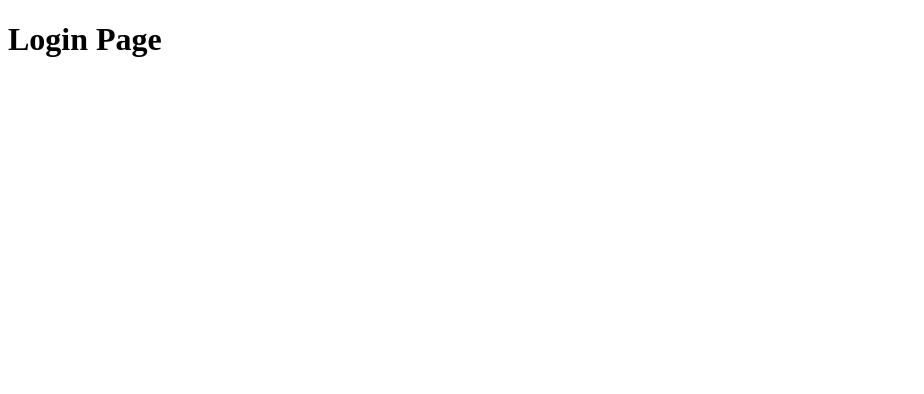
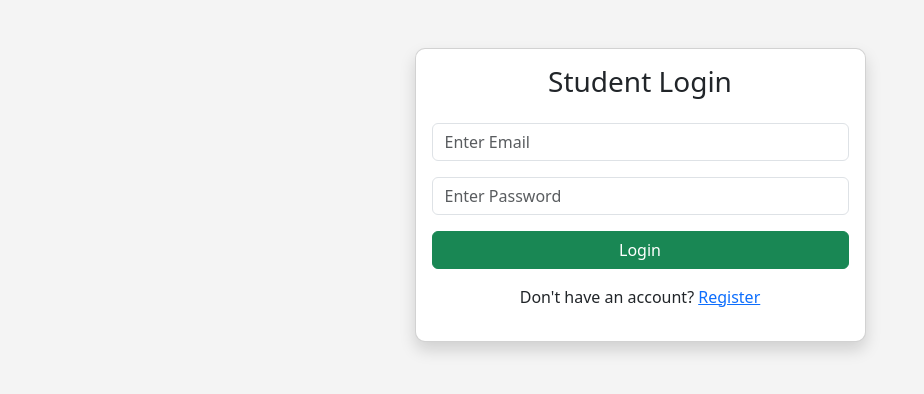
Before and after one commit to 2006-Aman/mern_stack, a plain HTML site: page phase_01_HTMLCSSJS/day_10/login.html in a window 1280 px wide. Shown: the whole page, without its empty margins (0-924 px from the left). Drawn offline with nearby package versions, Linux system fonts and the light colour scheme.

Commit message:
day 10 complete

```diff
--- a/phase_01_HTMLCSSJS/day_10/login.html
+++ b/phase_01_HTMLCSSJS/day_10/login.html
@@ -1,11 +1,102 @@
 <!DOCTYPE html>
 <html lang="en">
 <head>
-    <meta charset="UTF-8">
-    <meta name="viewport" content="width=device-width, initial-scale=1.0">
-    <title>Document</title>
+  <meta charset="UTF-8">
+  <meta name="viewport" content="width=device-width, initial-scale=1.0">
+  <title>Student Login</title>
+
+  <link href="https://cdn.jsdelivr.net/npm/bootstrap@5.3.8/dist/css/bootstrap.min.css" rel="stylesheet">
+
+  <style>
+    body{
+      background:#f4f4f4;
+    }
+
+    .card{
+      border-radius:10px;
+    }
+  </style>
 </head>
 <body>
-    <h1>Login Page</h1>
+
+<div class="container py-5">
+    <div class="row justify-content-center">
+
+        <div class="col-md-5">
+            <div class="card shadow">
+                <div class="card-body">
+
+                    <h3 class="text-center mb-4">
+                        Student Login
+                    </h3>
+
+                    <form onsubmit="handleLogin(event)">
+
+                        <input
+                        type="email"
+                        id="email"
+                        class="form-control mb-3"
+                        placeholder="Enter Email"
+                        required>
+
+                        <input
+                        type="password"
+                        id="password"
+                        class="form-control mb-3"
+                        placeholder="Enter Password"
+                        required>
+
+                        <button class="btn btn-success w-100">
+                            Login
+                        </button>
+
+                    </form>
+
+                    <p class="text-center mt-3">
+                        Don't have an account?
+                        <a href="signup.html">Register</a>
+                    </p>
+
+                </div>
+            </div>
+        </div>
+
+    </div>
+</div>
+
+<script>
+
+function handleLogin(event){
+
+    event.preventDefault();
+
+    let email = document.getElementById("email").value;
+    let password = document.getElementById("password").value;
+
+    let users = JSON.parse(localStorage.getItem("users")) || [];
+
+    let loggedUser = users.find(user =>
+        user.email === email &&
+        user.password === password
+    );
+
+    if(loggedUser){
+
+        alert("Login Successful");
+
+        localStorage.setItem("loggedInUser", JSON.stringify(loggedUser));
+
+        window.location.href="dashboard.html";
+
+    }else{
+
+        alert("Invalid Email or Password");
+
+    }
+
+}
+
+</script>
+
 </body>
 </html>
```
Also changed, not shown: phase_01_HTMLCSSJS/day_10/dashboard.html (added, +50 -0 lines), phase_01_HTMLCSSJS/day_10/signup.html (+48 -43 lines).
